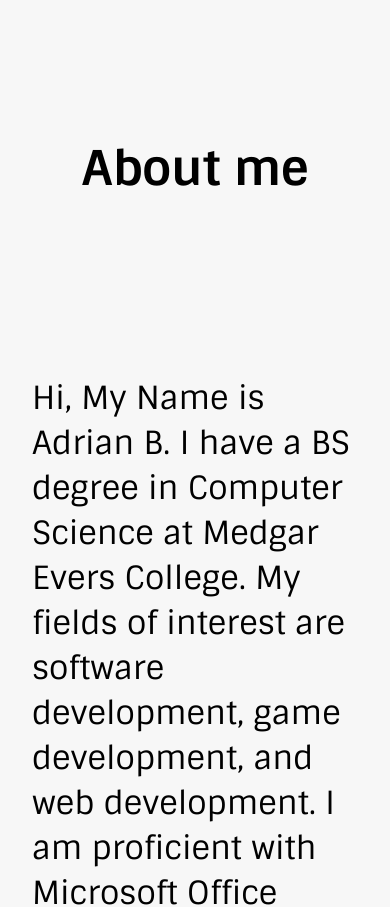
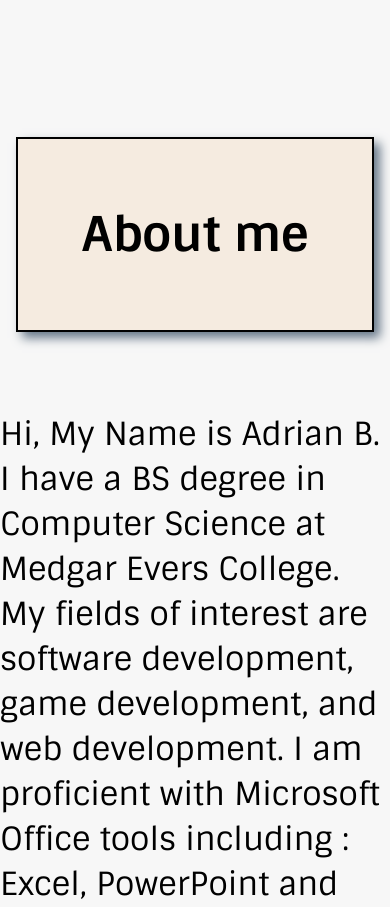
Before and after one commit to AdrianBT/portfolio, a React (Create React App) app: page / in a window 390 px wide. Shown: the part 1040-1947 px from the top of the page. Built offline with nearby package versions, Linux system fonts and the light colour scheme.

Commit message:
Added some color border fixed the card and contact

```diff
--- a/src/components/About.css
+++ b/src/components/About.css
@@ -1,3 +1,22 @@
+.about-header {
+    font-size: 3rem;
+    margin-top: 21rem;
+    border: 2px solid black;
+    background: #F5EBE0;
+    padding: 4rem;
+    box-shadow: 6px 6px 10px 0px#678;
+}
+
+
+
+.about-text {
+    font-size: 3rem;
+    display: flex;
+    justify-content: center;
+}
+
+
+
 .about-container {
     margin-top: 5rem;
     display: flex;
@@ -5,27 +24,30 @@
     margin-right: 2rem;
     margin-left: 2rem;
     justify-content: center;
-
-
+    animation: about-load 300ms;
 }
 
 
 @media(max-width: 1200px) {
     .about-container {
+        display: flex;
         flex-direction: column;
         align-items: center;
-        margin-top: 6rem;
+        margin: 0;
     }
 
     .about-image {
         visibility: hidden;
+        width: 0;
+        height: 0;
     }
-}
 
-.about-header {
-    font-size: 3rem;
-    display: flex;
-    margin-top: 21rem;
+    .about-paragraph {
+        margin-top: 0rem;
+        line-height: normal;
+
+    }
+
 }
 
 .about-paragraph {
@@ -43,3 +65,14 @@
     max-width: 40%;
 
 }
+
+
+@keyframes about-load {
+    0% {
+        transform: translateY(-100);
+    }
+
+    100% {
+        transform: translate(-100%);
+    }
+}
```
